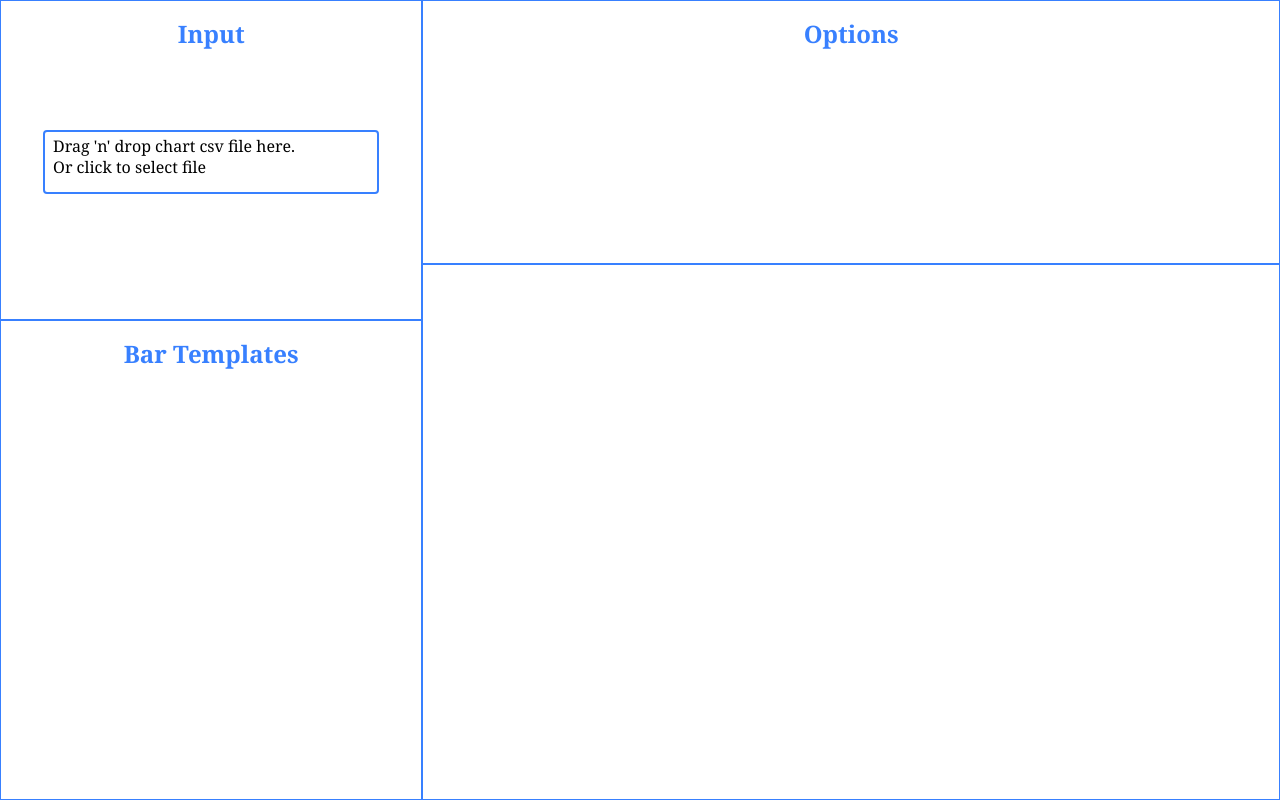
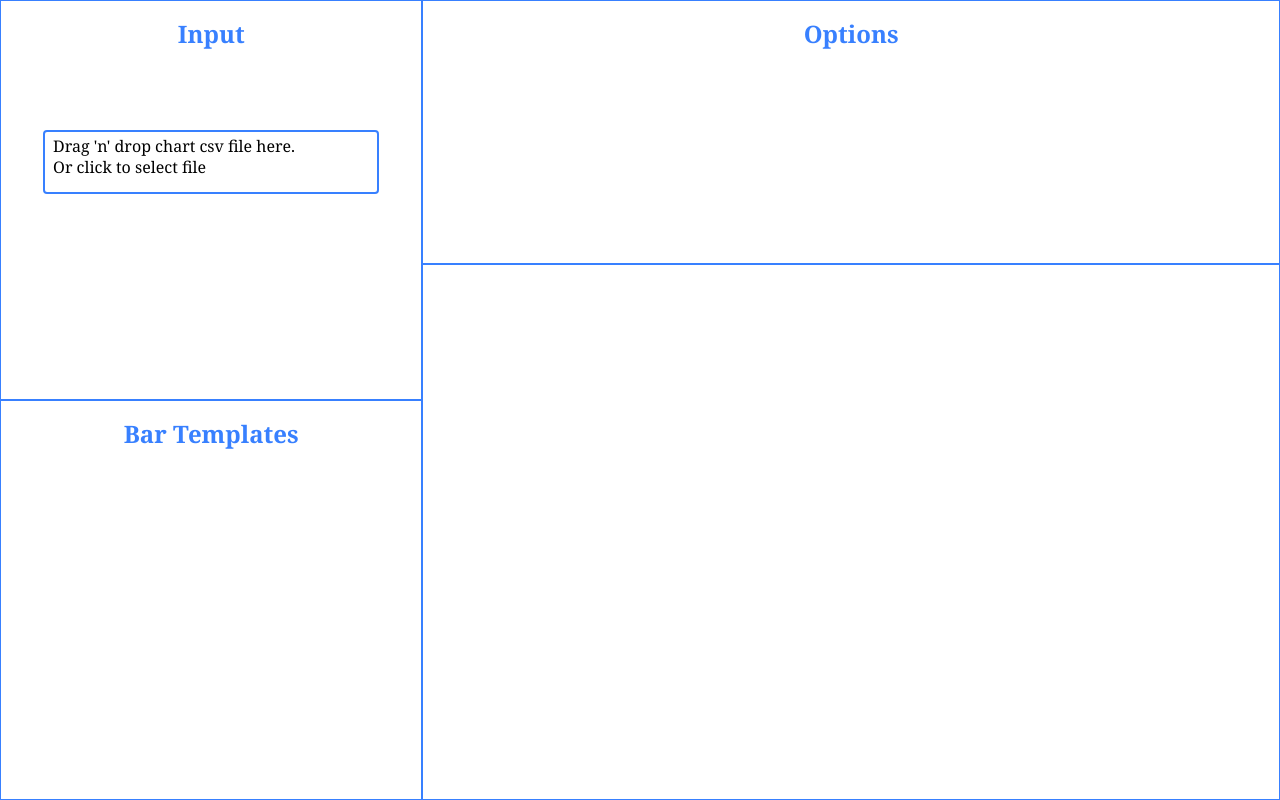
Before and after one commit to michaelcalvinwood/instant-charts-react, a React (Create React App) app: page / in a window 1280 px wide. Built offline with nearby package versions, Linux system fonts and the light colour scheme.

Commit message:
added input for source

```diff
--- a/src/components/FileUpload.scss
+++ b/src/components/FileUpload.scss
@@ -3,7 +3,7 @@
     position: fixed;
     top: 0;
     left: 0;
-    height: 40vh;
+    height: 25rem;
     border: 1px solid var(--primary-color);
 
     &--input {
--- a/src/components/Options.jsx
+++ b/src/components/Options.jsx
@@ -59,7 +59,7 @@ function Options({config, setConfig, templates, csv}) {
 
   return (
     <div className='options'>
-      <h2 className="options--heading">Options</h2>
+      {/* <h2 className="options--heading">Options</h2> */}
 
       <div className='options--chart-label'>Title:</div>
       <input
@@ -81,6 +81,7 @@ function Options({config, setConfig, templates, csv}) {
         onChange={handleSubtitle}/>
       <br />
 
+
       <div className='options--chart-label'>Legend:</div>
       <input type="checkbox" name="chartLegend" id="chartLegend" checked={config.checked} onChange={handleLegend}/>
       <br />
@@ -97,6 +98,9 @@ function Options({config, setConfig, templates, csv}) {
             return <option key={colorName} value={colorName}>{colorName}</option>
           })}
       </select>
+      <br />
+      <div className="options__source-label">Source:</div>
+      <textarea rows="4" id="chartSource" className='options__chart-source'/>
     </div>
   )
 }
--- a/src/components/Options.scss
+++ b/src/components/Options.scss
@@ -6,6 +6,7 @@
     right: 0;
     border: 1px solid  var(--primary-color);
     padding: 0 1rem;
+    overflow-y: auto;
 
     &--heading {
         text-align: center;
@@ -19,7 +20,7 @@
     }
     &--chart-title, &--chart-subtitle {
         display: inline-block;
-        width: 40rem;
+        width: 30rem;
     }
     &--color-list {
         margin: 0 0 0 5rem;
@@ -28,5 +29,13 @@
         width: 10rem;
         text-align: center;
     }
-
+    &__source-label {
+        width: 5rem;
+        margin: 1rem 0 0 0;
+    }
+    &__chart-source {
+        display: inline-block;
+        width: 40rem;
+        margin: .25rem 0 0 0;
+    }
 }
--- a/src/components/Templates.scss
+++ b/src/components/Templates.scss
@@ -1,9 +1,9 @@
 .templates {
     width: 33vw;
-    height: 60vh;
+    height: calc(100vh - 25rem);
     border: 1px solid var(--primary-color);
     position: fixed;
-    top: 40vh;
+    top: 25rem;
     left: 0;
 
     &--heading {
```
